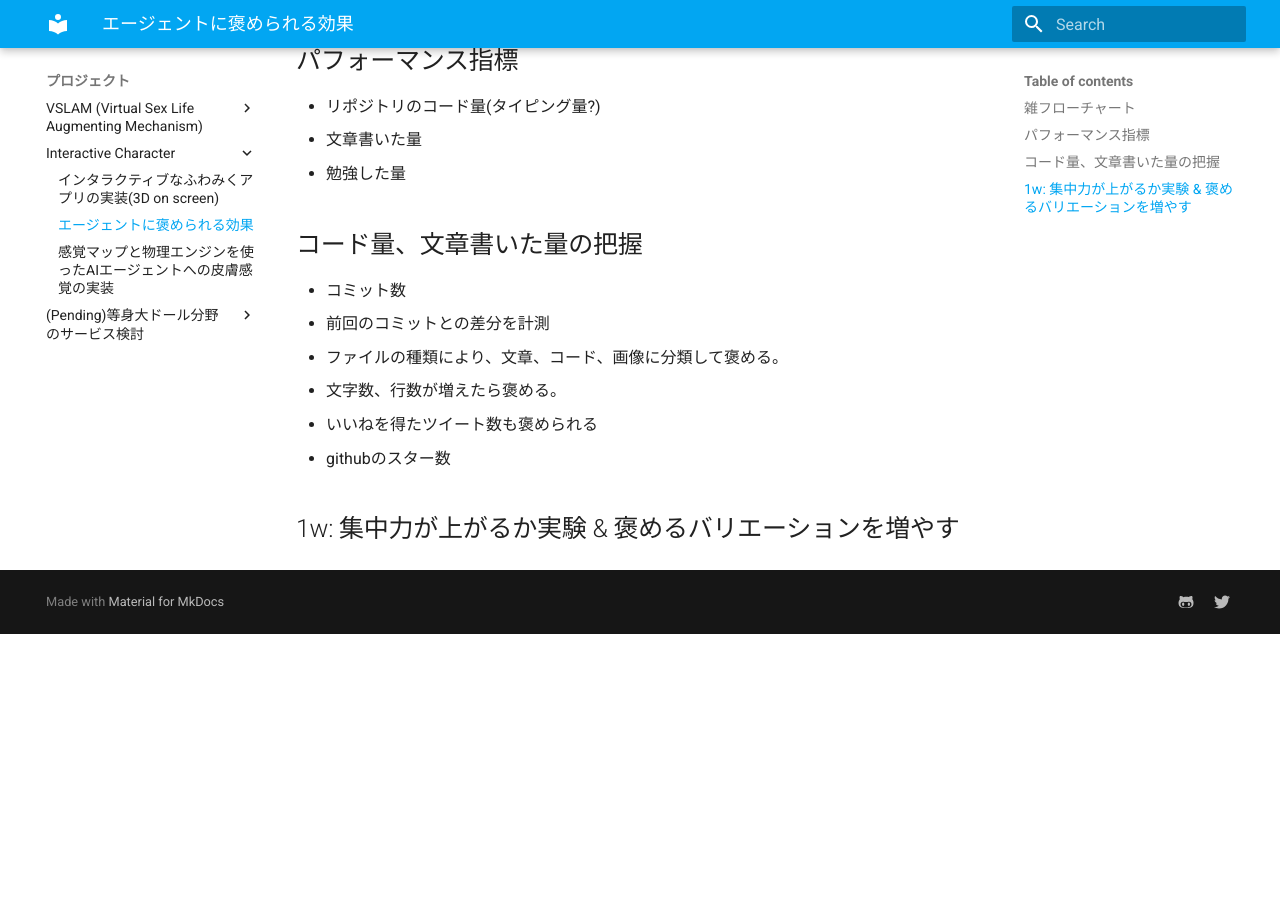
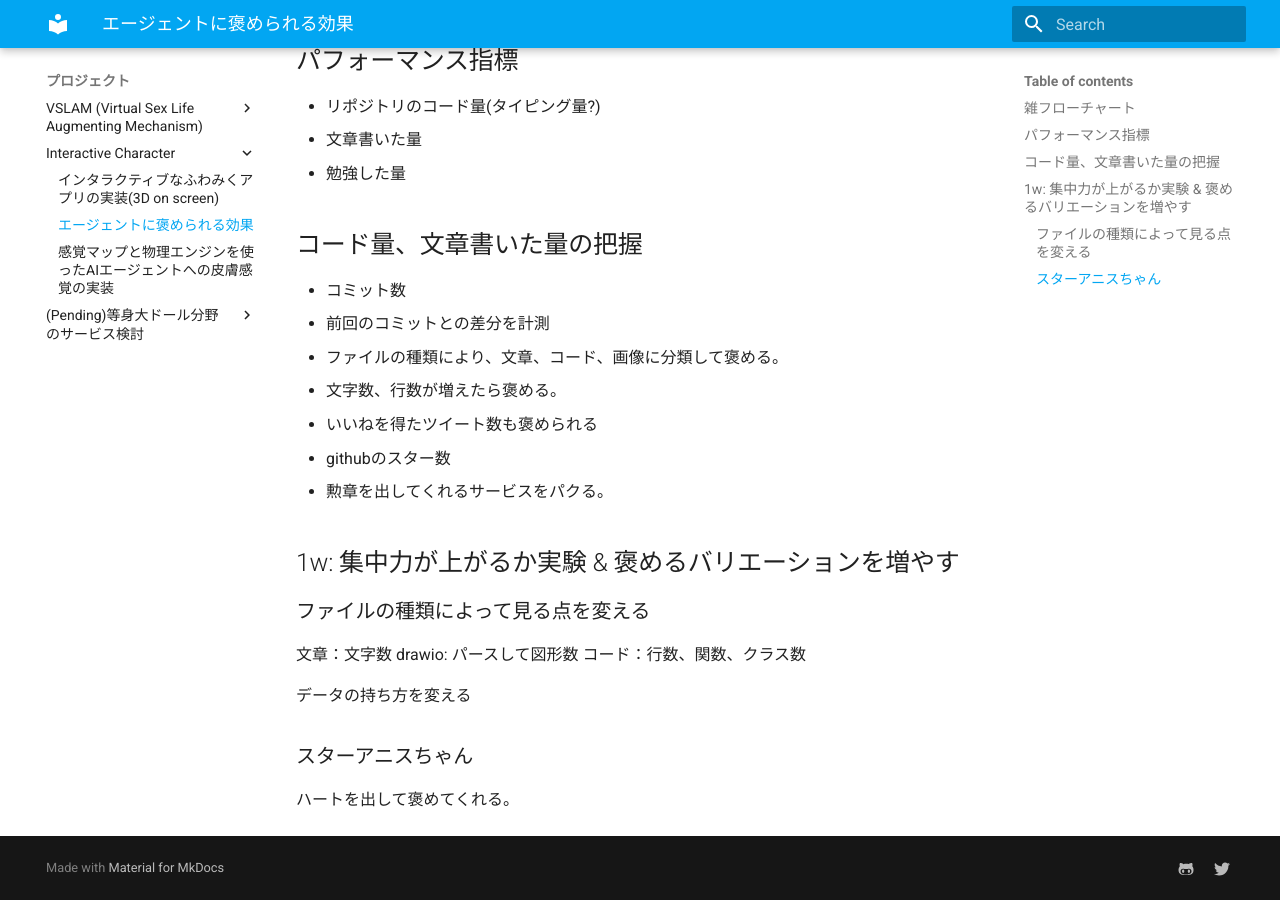
Before and after one commit to xiong-jie-y/ai-yome-project, an MkDocs documentation site: the page built from docs/projects/interactive_character/praising_agent.md, in a window 1280 px wide and 900 px high, scrolled down 1050 px. Built offline with MkDocs 1.6.1 and Material for MkDocs 9.7.7, drawn with Linux system fonts in a browser that asks for light colours; before the commit the page ends 1684 px from its top, so only the background shows below that.

Commit message:
praising_agent: Add improvements

```diff
--- a/docs/projects/interactive_character/praising_agent.md
+++ b/docs/projects/interactive_character/praising_agent.md
@@ -18,5 +18,15 @@
 * 文字数、行数が増えたら褒める。
 * いいねを得たツイート数も褒められる
 * githubのスター数
+* 勲章を出してくれるサービスをパクる。
 
 ## 1w: 集中力が上がるか実験 & 褒めるバリエーションを増やす
+### ファイルの種類によって見る点を変える
+文章：文字数
+drawio: パースして図形数
+コード：行数、関数、クラス数
+
+データの持ち方を変える
+
+### スターアニスちゃん
+ハートを出して褒めてくれる。
```
